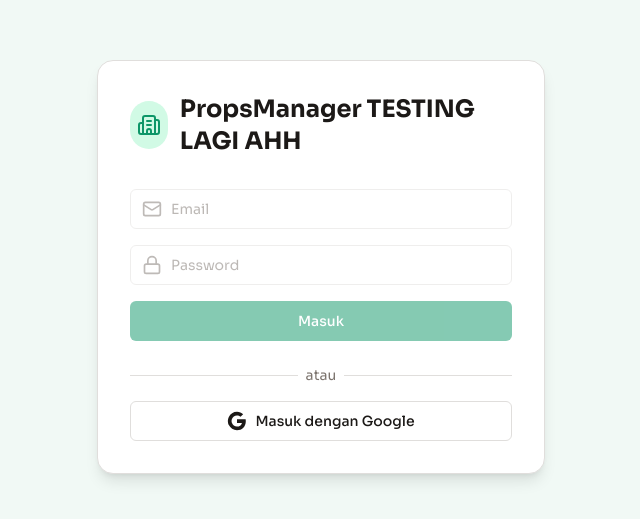
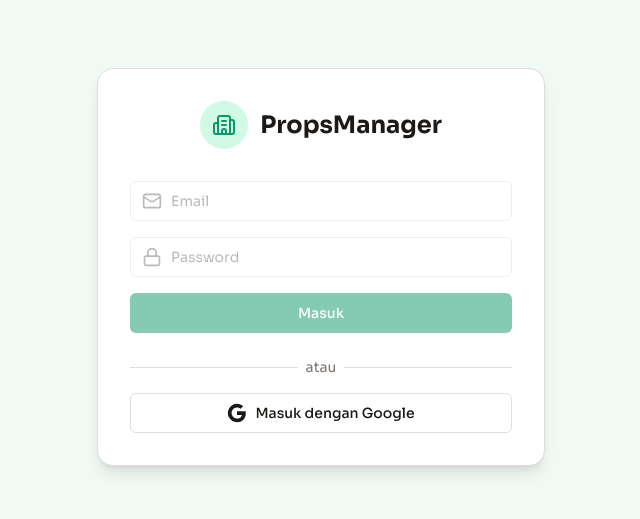
Before and after one commit to fragjoe/auth-dashboard-template, a React (Vite) app: page /login in a window 1280 px wide. Shown: the part 133-652 px from the top of the page, without its empty margins (319-959 px from the left). Built offline with nearby package versions, Linux system fonts and the light colour scheme; no server answers.

Commit message:
fix:ini baru bisa nihh

```diff
--- a/src/pages/Login.tsx
+++ b/src/pages/Login.tsx
@@ -65,7 +65,7 @@ export function LoginPage() {
             <div className="w-12 h-12 bg-emerald-100 rounded-full flex items-center justify-center">
               <Building2 className="w-6 h-6 text-primary" />
             </div>
-            <h1 className="text-2xl font-bold text-foreground">PropsManager TESTING LAGI AHH</h1>
+            <h1 className="text-2xl font-bold text-foreground">PropsManager</h1>
           </div>
           {error && (
             <div className="mb-6 p-4 bg-red-50 border border-red-200 rounded-2xl flex items-center text-red-700">
```
